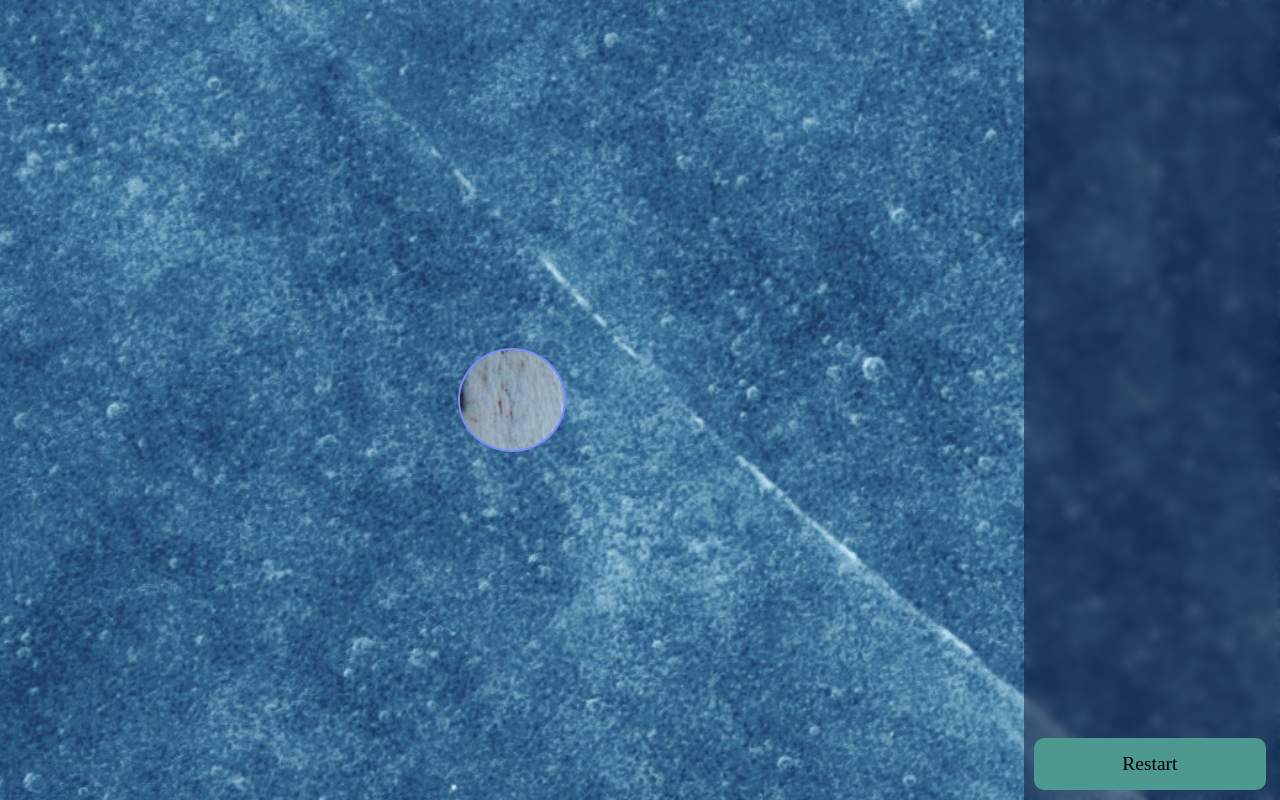
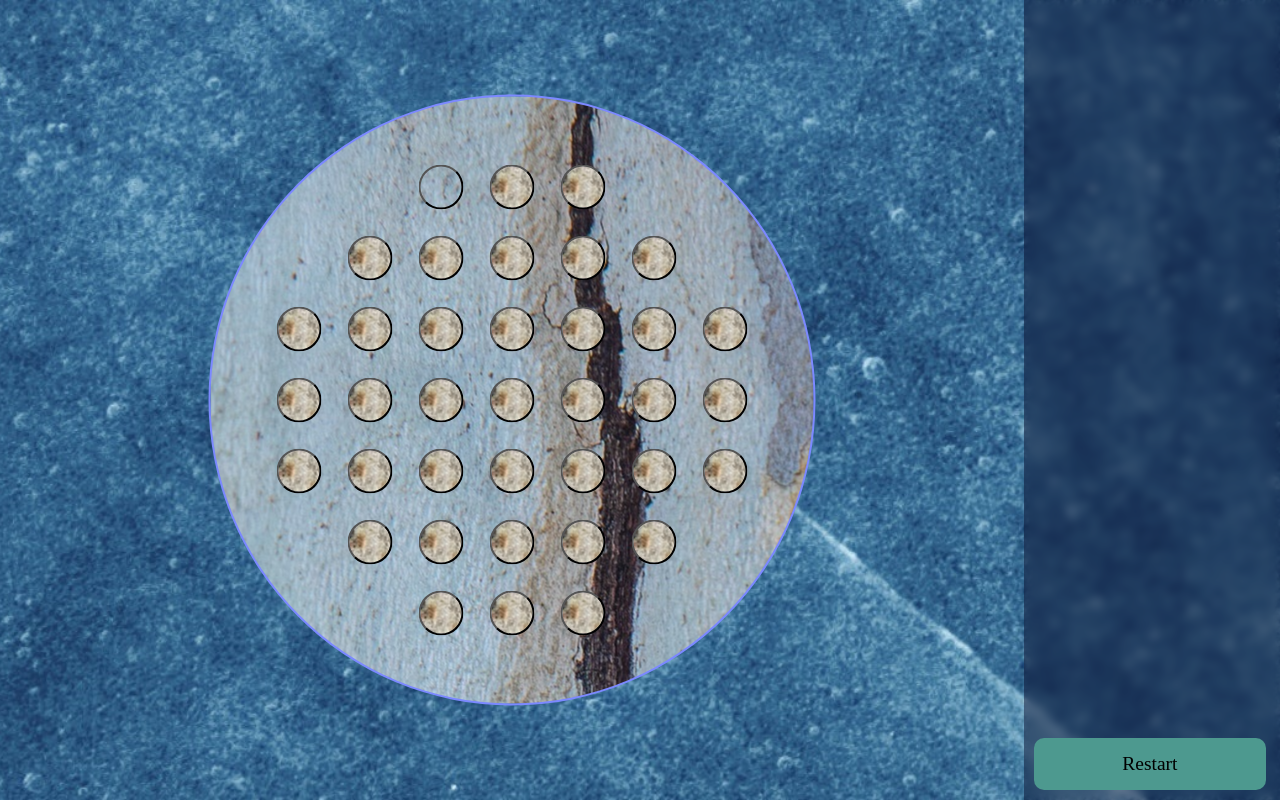
Before and after one commit to koloinaZafiarison/GasyGameMonthly, a plain HTML site: page index.html in a window 1280 px wide. Drawn offline with Linux system fonts and the light colour scheme; files that its build step writes are made by us from their sources; files whose address does not match are found by name.

Commit message:
Update index.html

```diff
--- a/index.html
+++ b/index.html
@@ -4,7 +4,7 @@
     <meta charset="UTF-8">
     <meta http-equiv="X-UA-Compatible" content="IE=edge">
     <meta name="viewport" content="width=device-width, initial-scale=1.0">
-    <link rel="stylesheet" href="../css/style.css">
+    <link rel="stylesheet" href="gasy game/css/style.css">
     <title>Solitaire Gasy</title>
 </head>
 <body>
@@ -23,6 +23,6 @@
         </div>
 
     </section>
-    <script src="../JS/index.js"></script>
+    <script src="gasy game/JS/index.js"></script>
 </body>
 </html>
```
